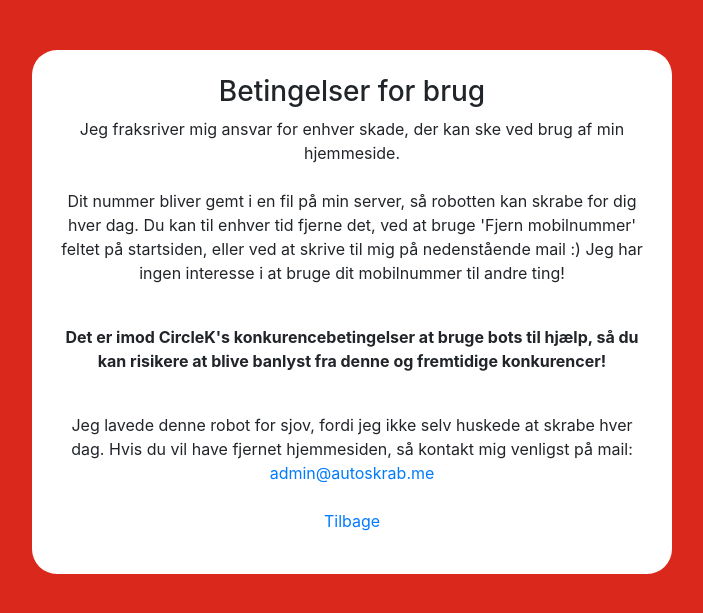
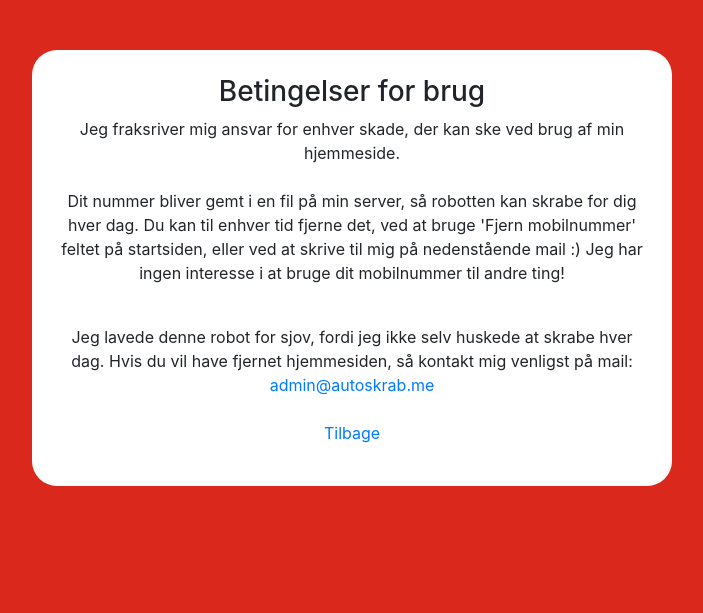
Before and after one commit to HLVM04/CircleKAutoSkrab, a Flask app: page /betingelser in a window 1280 px wide. Shown: the top 613 px of the page, without its empty margins (288-991 px from the left). Run offline with Flask 2, Linux system fonts and the light colour scheme.

Commit message:
Fixed betingelse text

```diff
--- a/templates/legal.html
+++ b/templates/legal.html
@@ -28,8 +28,7 @@
             <br><br>
             Dit nummer bliver gemt i en fil på min server, så robotten kan skrabe for dig hver dag. Du kan til enhver tid fjerne det, ved at bruge 'Fjern mobilnummer' feltet på startsiden, eller ved at skrive til mig på nedenstående mail :) Jeg har ingen interesse i at bruge dit mobilnummer til andre ting!
             <br><br>
-            <p style="font-weight: bold;">Det er imod CircleK's konkurencebetingelser at bruge bots til hjælp, så du kan risikere at blive banlyst fra denne og fremtidige konkurencer!</p>
-            <br>
+            <p style="display: none; font-weight: bold;">Det er imod CircleK's konkurencebetingelser at bruge bots til hjælp, så du kan risikere at blive banlyst fra denne og fremtidige konkurencer!</p>
             Jeg lavede denne robot for sjov, fordi jeg ikke selv huskede at skrabe hver dag. Hvis du vil have fjernet hjemmesiden, så kontakt mig venligst på mail: <a href="mailto:admin@autoskrab.me">admin@autoskrab.me</a>
             <br><br>
             <a href="/">Tilbage</a>
```
